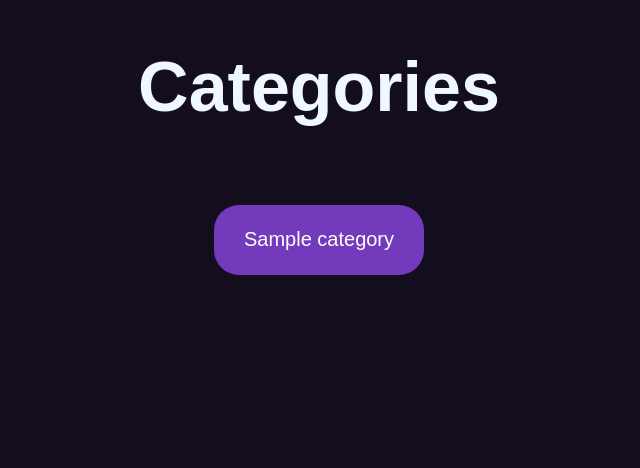
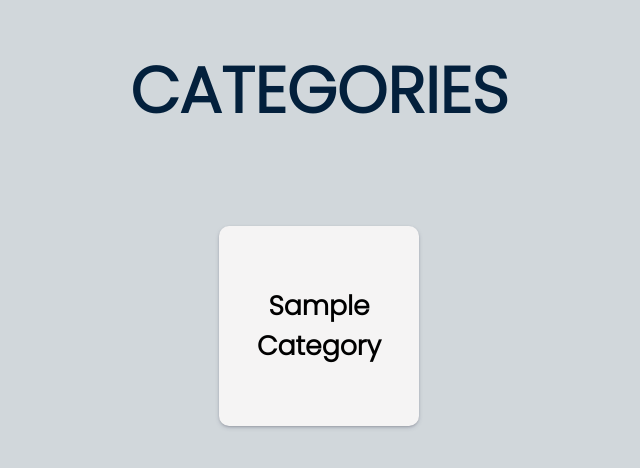
Before and after one commit to AnitaJustin/Project, a Django app: page /next_page/ in a window 1280 px wide. Shown: the top 468 px of the page, without its empty margins (321-961 px from the left). Run offline with Django 4.2, Linux system fonts and the light colour scheme; tables that the repository leaves empty hold one stand-in row (values such as "Sample post").

Commit message:
changed css of category page

```diff
--- a/quiz/templates/main.html
+++ b/quiz/templates/main.html
@@ -9,7 +9,7 @@
     <script src="https://code.jquery.com/jquery-3.6.0.min.js"></script>
 
 </head>
-<label>ngndjgng idsgo spngrn
+<label>
 
 </label>
 <body>
--- a/quiz/templates/nextpage.html
+++ b/quiz/templates/nextpage.html
@@ -6,29 +6,28 @@
     <meta name="viewport" content="width=device-width, initial-scale=1.0">
     <title>Document</title>
     <style>
+    @import url('https://fonts.googleapis.com/css2?family=Poppins:ital,wght@0,300;1,200&display=swap');
        body {
-    background-color: rgb(19, 13, 30);
+    background-color: #d1d7db;
     color: aliceblue;
     margin: 0;
     padding: 0;
-    font-family: Arial, sans-serif;
+    font-family: 'Poppins', sans-serif;
     }
 
     .center {
     display: flex;
     justify-content: center;
     align-items: center;
-    /* height: 100vh; */
     }
 
-    h1 {
+    /* h1 {
     font-size: 70px;
     margin-bottom: 20px;
-    }
+    } */
 
-    button {
+    /* button {
     display: inline-block;
-    /* padding: 10px 20px; */
     width: 210px;
     height: 70px;
     font-size: 20px;
@@ -64,23 +63,64 @@
             margin-top: 40px;
             justify-content: center;
 
-        }
+        } */
 
     /* button:focus {
       outline: none;
     } */
+    .button-container {
+        display: flex;
+        justify-content: center;
+        margin-bottom: 10px;
+    }
+
+    .icon-button {
+        font-family: 'Poppins', sans-serif;
+        display: flex;
+        align-items: center;
+        justify-content: center;
+        width: 200px;
+        height: 200px;
+        /* border-radius: 50%; */
+        background-color: #f5f4f4;
+        margin: 20px;
+        border:  none;
+        border-radius: 10px;
+        outline: none;
+        box-shadow: rgba(50, 50, 93, 0.25) 0px 2px 5px -1px, rgba(0, 0, 0, 0.3) 0px 1px 3px -1px;    }
+
+    .icon-button:hover{
+        background-color: #eae4ee;
+        display: flex;
+        align-items: center;
+        justify-content: center;
+        width: 200px;
+        height: 200px;
+        /* border-radius: 50%; */
+        margin: 20px;
+        border: 1;
+        outline: none;
+        box-shadow: rgb(38, 57, 77) 0px 20px 30px -10px;
+
+        cursor: pointer;
+        }
 
 </style>
 </head>
 <body>
 
     <div class="center">
-    <h1>Categories</h1></div><br>
+    <h1 style=" font-size: 4rem;color: rgb(3, 32, 60);">CATEGORIES</h1></div><br>
     <div class="button-container">
     {% for each in category %}
-    <button name="{{each.title}}" onclick="navigateToPage('{{each.title}}')">{{each.title}}</button><br><br>
-    {% endfor %}
-</div>
+    <button class="icon-button" name="{{each.title}}" onclick="navigateToPage('{{each.title}}')"><h1>{{each.title | title}}</h1></button><br><br>
+    {% if forloop.counter|divisibleby:2 and not forloop.last %}
+    </div>
+    <div class="button-container">
+        {% endif %}
+        {% endfor %}
+    </div>
+
     <script>
         function navigateToPage(category) {
             window.location.href="/levels/?category=" + encodeURIComponent(category);
--- a/quiz/templates/question.html
+++ b/quiz/templates/question.html
@@ -28,7 +28,7 @@
 </head>
 <body>
 
-    <b><div style="display: inline-block; float: right;" id="timer"></div></b><br>
+    <b><div style="display: inline-block; font-size: 1.5rem; float: right;" id="timer"></div></b><br>
     <center>
     <h1 style="font-family:ALGERIAN;">{{category}}</h1>
     <!-- <h2>{{level}}</h2> -->
@@ -39,7 +39,7 @@
 
 
 
-    <h3><script>document.write(q)</script>.&nbsp;&nbsp;{{ques}}&emsp;</h3>
+    <div style="font-size: 1.8rem; padding-bottom:20px;"><script>document.write(q)</script>.&nbsp;&nbsp;{{ques}}&emsp;</div>
     {% for i in answers %}
     <button id="{{i.id}}" onclick="checkAnswer('{{i.is_correct}}','{{i.id}}','{{correct_answer}}')">{{i.text}}</button><br><br>
     {% endfor %}
@@ -70,7 +70,7 @@
             for (var i = 0; i < buttons.length; i++)
                 buttons[i].disabled=true;
             var button = document.getElementById(correct_answer);
-                button.style.backgroundColor = "green";
+                button.style.backgroundColor = "#41f847";
             if (answer == "True") {
 
                 var scr=parseInt('{{score}}')+1;
```
